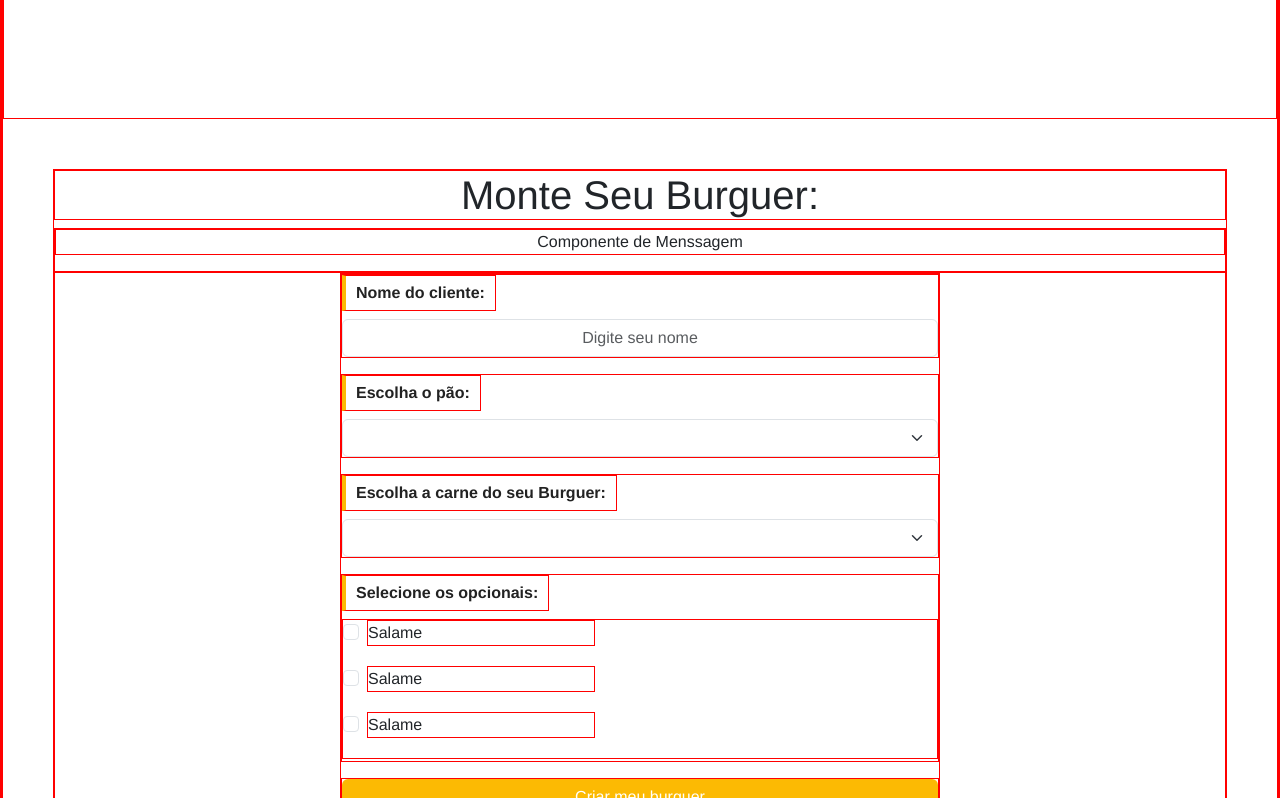
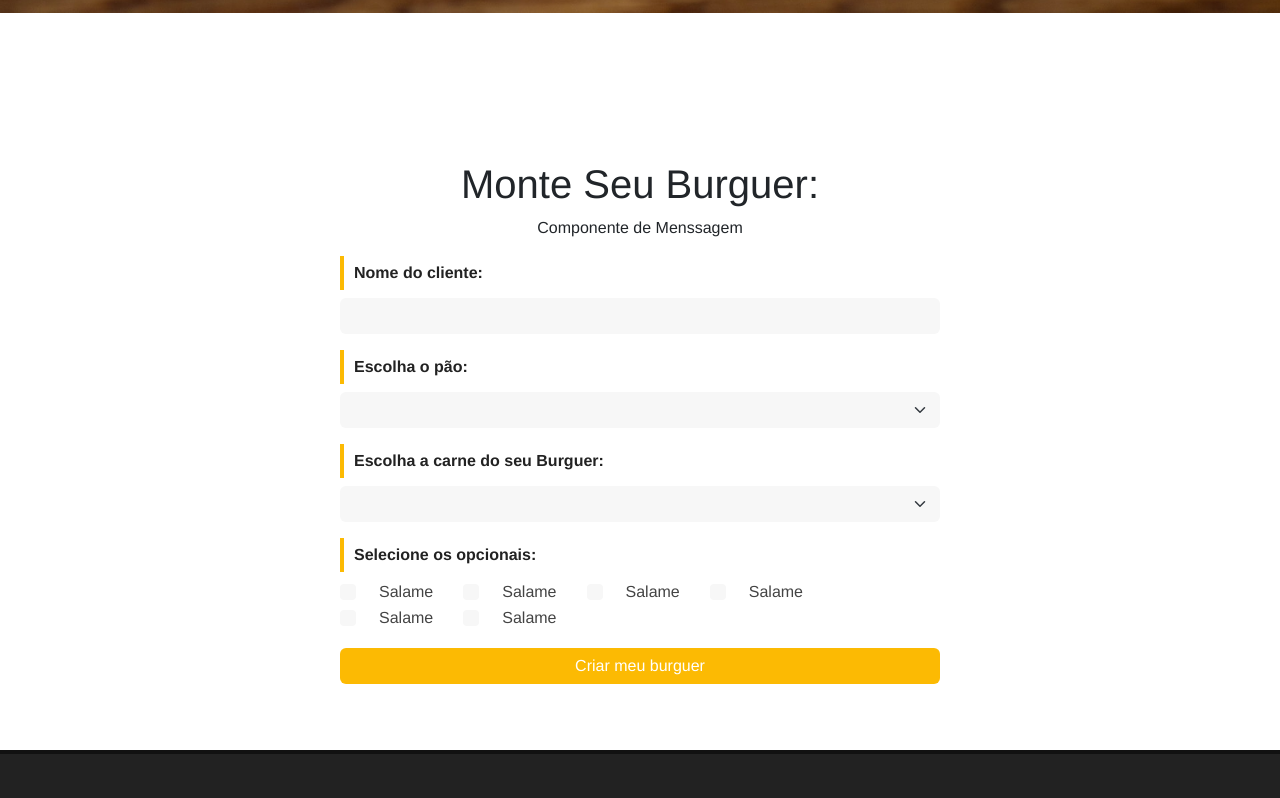
Before and after one commit to GabrielRhoden86/make-your-burguer, a Vue app: page / in a window 1280 px wide. Shown: the part 684-1482 px from the top of the page. Built offline with nearby package versions, Linux system fonts and the light colour scheme.

Commit message:
correção items form

```diff
--- /dev/null
+++ b/src/assets/css/burguerForm.css
@@ -0,0 +1,53 @@
+.mb-3 {
+    text-align: start;
+}
+
+label {
+    font-weight: bold;
+    color: #222;
+    padding: 5px 10px;
+    border-left: 4px solid #fcba03;
+}
+
+.mb-3 button {
+    background-color: #fcba03;
+    border: none;
+    color: white;
+}
+
+.mb-3 button:hover {
+    background-color: #e9ab02;
+    color: white;
+}
+
+#form-burguer {
+    width: 600px;
+}
+
+.form-check-container {
+    display: flex;
+    flex-wrap: wrap;
+}
+
+.form-check {
+    display: flex;
+    align-items: center;
+    margin-right: 20px;
+}
+
+.mb-3 .form-select, .mb-3 input{
+    background-color: #F7F7F7!important;
+    border:none;
+}
+
+.form-check label {
+    border: none;
+    font-size:1rem;
+    font-weight: 500;
+    line-height: 2px;
+    color: #444444;
+}
+
+.form-check-label {
+    margin-left: 5px;
+}
--- a/src/components/Banner.vue
+++ b/src/components/Banner.vue
@@ -13,7 +13,7 @@ export default {
 <style>
 #main-banner{
  background-image: url('/public/img/burger.jpg');
- background-position: 0 -350px;
+ background-position: 0 -250px;
  background-repeat: no-repeat;
  background-size: cover;
  height:700px;
--- a/src/components/BurgerForm.vue
+++ b/src/components/BurgerForm.vue
@@ -6,7 +6,7 @@
         <form id="form-burguer" action="">
       <div class="mb-3">
         <label for="nome" class="form-label">Nome do cliente:</label>
-        <input type="text" class="form-control" id="nome" v-model="nome" placeholder="Digite seu nome">
+        <input type="text" class="form-control" id="nome" v-model="nome">
       </div>
       <div class="mb-3">
         <label for="pao" class="form-label">Escolha o pão:</label>
@@ -25,21 +25,42 @@
         </select>
       </div>
       <div class="mb-3 r">
-        <label for="opcionais" class="form-label">Selecione os opcionais:</label>
-        <div class="form-check">
+  <label for="opcionais" class="form-label">Selecione os opcionais:</label>
+  <div class="form-check-container">
 
-          <input type="checkbox" class="form-check-input" id="salame" v-model="opcionais" value="salame">
-          <p class="form-check-label" for="salame">Salame</p>
+    <div class="form-check">
+      <input type="checkbox" class="form-check-input" id="salame1" v-model="opcionais" value="salame">
+      <label class="form-check-label" for="salame1">Salame</label>
+    </div>
 
-          <input type="checkbox" class="form-check-input" id="salame" v-model="opcionais" value="salame">
-          <p class="form-check-label" for="salame">Salame</p>
+    <div class="form-check">
+      <input type="checkbox" class="form-check-input" id="salame2" v-model="opcionais" value="salame">
+      <label class="form-check-label" for="salame2">Salame</label>
+    </div>
 
-          <input type="checkbox" class="form-check-input" id="salame" v-model="opcionais" value="salame">
-          <p class="form-check-label" for="salame">Salame</p>
+    <div class="form-check">
+      <input type="checkbox" class="form-check-input" id="salame3" v-model="opcionais" value="salame">
+      <label class="form-check-label" for="salame3">Salame</label>
+    </div>
 
+    <div class="form-check">
+      <input type="checkbox" class="form-check-input" id="salame1" v-model="opcionais" value="salame">
+      <label class="form-check-label" for="salame1">Salame</label>
+    </div>
 
-        </div>
-      </div>
+    <div class="form-check">
+      <input type="checkbox" class="form-check-input" id="salame2" v-model="opcionais" value="salame">
+      <label class="form-check-label" for="salame2">Salame</label>
+    </div>
+
+    <div class="form-check">
+      <input type="checkbox" class="form-check-input" id="salame3" v-model="opcionais" value="salame">
+      <label class="form-check-label" for="salame3">Salame</label>
+    </div>
+
+  </div>
+</div>
+
       <div class="mb-3">
         <button type="submit" class="btn btn-form w-100" >Criar meu burguer</button>
       </div>
@@ -48,49 +69,8 @@
 </template>
 
 <script>
+import "@/assets/css/burguerForm.css";
 export default {
   name:'BurgerForm'
 }
 </script>
-
-<style>
-.mb-3{
- text-align: start;
-}
-
-
-label{
- font-weight:bold;
- color:#222;
- padding: 5px 10px;
- border-left:4px solid #fcba03;
-}
-.mb-3 button{
-    background-color:#fcba03;
-    border: none;
-    color:white;
-}
-.mb-3 button:hover{
-    background-color:#e9ab02;
-    color:white;
-}
-
-#form-burguer {
-    width: 600px;
-  }
-.form-check{
-    flex-direction: row;
-    flex-wrap:wrap;
-}
-.form-check-label{
-    border:solid red 1px;
-    margin-bottom:20px;
-    width:40%;
-    display: flex;
-    align-items: start;
-  }
-
-  *{
-    border:solid red 1px;
-  }
-</style>
```
Also changed, not shown: 1 other file (tests, documents, lock files or other folders).
